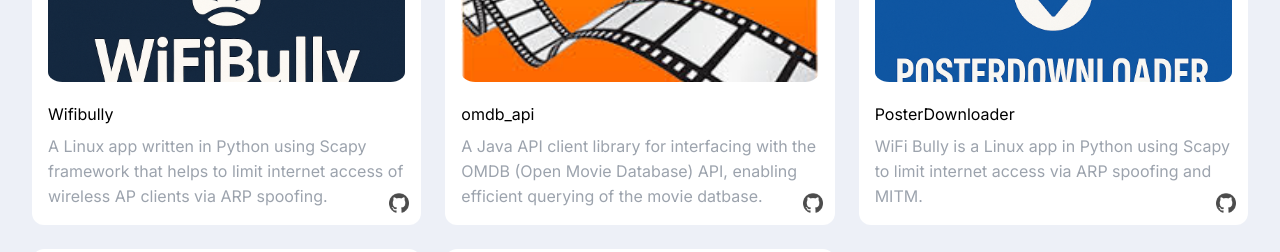
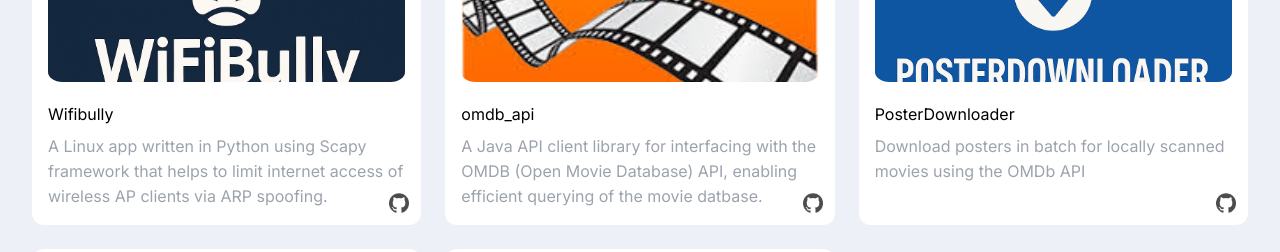
Before and after one commit to kal902/kal902.github.io, a plain HTML site: page index.html in a window 1280 px wide. Shown: the part 1080-1332 px from the top of the page. Drawn offline with nearby package versions, Linux system fonts and the light colour scheme.

Commit message:
updated a skills section content

```diff
--- a/index.html
+++ b/index.html
@@ -161,8 +161,7 @@
               style="border-radius: 4%; height: 250px; width: 100%;">
             <h3 class="pt-5">PosterDownloader</h3>
             <p class="mt-2 line-clamp"
-              style="color: rgb(156, 163, 173); line-height: 25px; height: 75px; overflow: hidden;">WiFi Bully
-              is a Linux app in Python using Scapy to limit internet access via ARP spoofing and MITM.</p>
+              style="color: rgb(156, 163, 173); line-height: 25px; height: 75px; overflow: hidden;">Download posters in batch for locally scanned movies using the OMDb API</p>
             <img src="images/github-logo.png" alt="GitHub"
               class="absolute bottom-3 right-3 w-5 h-5 opacity-70 hover:opacity-100">
           </div>
```
